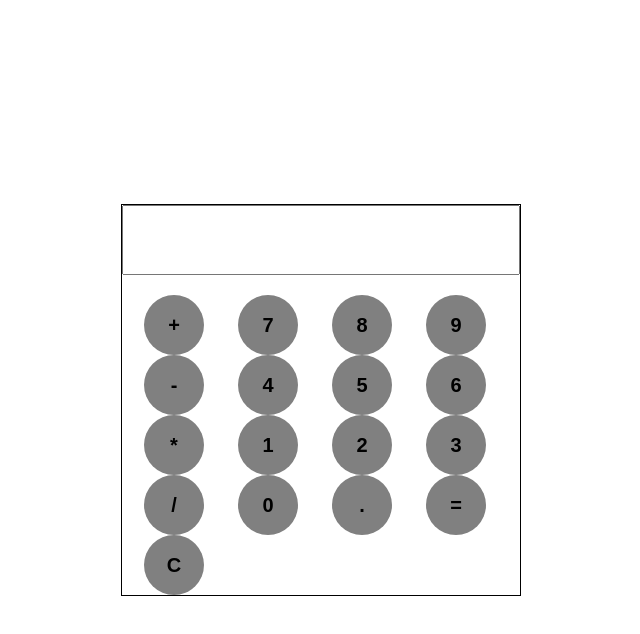
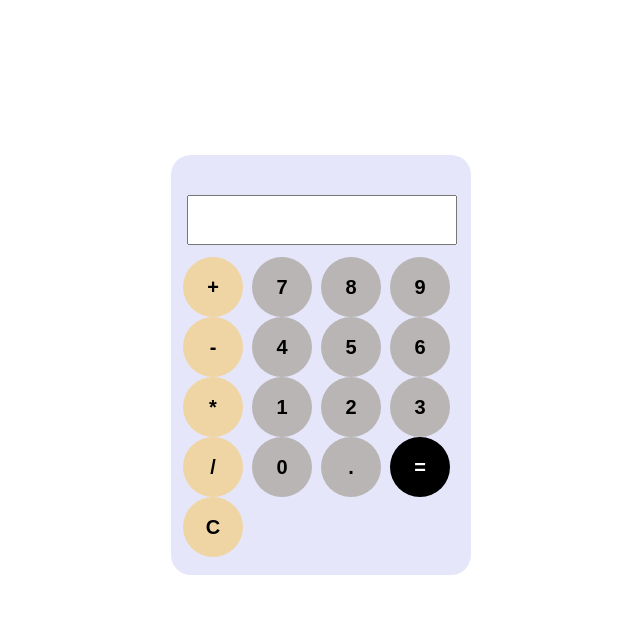
Before and after one commit to archanatimilsina/calculator, a plain HTML site: page index.html in a window 1280 px wide. Shown: the whole page, without its empty margins (319-959 px from the left). Drawn offline with Linux system fonts and the light colour scheme.

Commit message:
second-commit

```diff
--- a/index.html
+++ b/index.html
@@ -20,36 +20,65 @@
         }
         #cal
         {
-            max-width: 400px;
-          border: 1px solid black;
+            max-width: 300px;
+
+          background-color:lavender;
+          height: 420px;
+        margin-bottom: 70px;
+        border-radius: 20px;
+        }
+        #cal:hover{
+            border: 0.1px solid black;
         }
         button{
             border-radius: 50%;
             width: 60px;
             height: 60px;
             border: none;
-            background-color: grey;
+            background-color: #b9b5b5;
             color: black;
             font-size: 20px;
             font-weight: bold;
             cursor: pointer;
+
+        }
+        button:hover{
+            background-color: white;
+            border: 0.2px solid black;
         }
         #keys
         {
             display: grid;
             grid-template-columns: repeat(4,1fr);
-            margin-left: 22px;
-            margin-top: 20px;
+
+            width: 100%;
+            height: fit-content;
+            padding: 12px;
+            border-radius: 15px;
         }
         #display
         {
-            width: 100%;
-            height: 70px;
+            width: 90%;
+            height: 50px;
           font-size: 2rem;
-
-
+          margin: 40px 17px 0px 16px;
 
         }
+        #display:hover{
+            border: 1px solid black;
+        }
+        .operator-btn
+        {
+background-color: rgb(240, 213, 164);
+        }
+        .equal-btn
+{
+    background-color: black;
+    color: white;
+}
+.equal-btn:hover{
+    color: black;
+}
     </style>
 </head>
 <body>
@@ -71,7 +100,7 @@
         <button onclick="appendToDisplay('/')" class="operator-btn">/</button>
         <button onclick="appendToDisplay('0')">0</button>
         <button onclick="appendToDisplay('.')">.</button>
-        <button onclick="calculate()" class="operator-btn">=</button>
+        <button onclick="calculate()" class="equal-btn">=</button>
         <button onclick="clearDisplay()" class="operator-btn">C</button>
     </div>
     </div>
```
